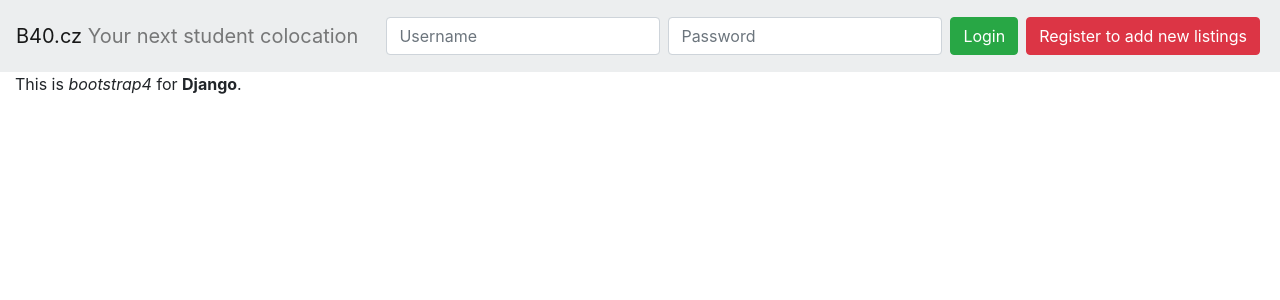
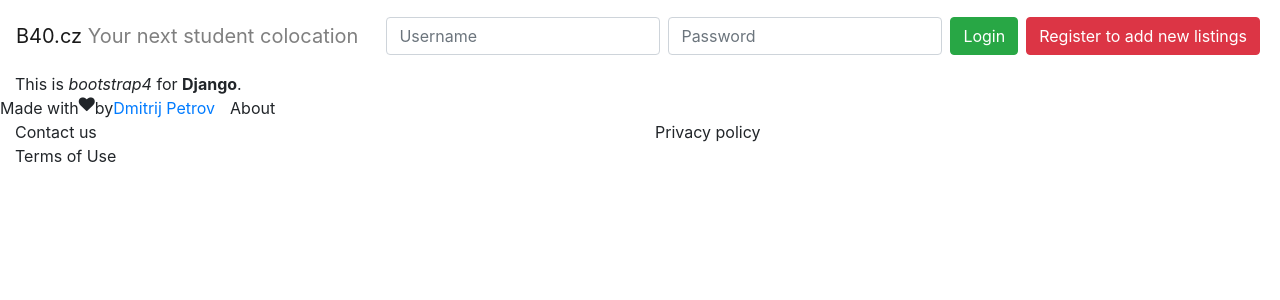
Before and after one commit to dmpe/django-wohn, a Django app: page / in a window 1280 px wide. Shown: the top 300 px of the page. Run offline with Django 3.2, Linux system fonts and the light colour scheme; some libraries are stand-ins or nearby versions.

Commit message:
push first draft of footer

```diff
--- a/b40_cz/static/global_styles.css
+++ b/b40_cz/static/global_styles.css
@@ -0,0 +1,12 @@
+
+/* Header - Nav
+//////////////////////*/
+.headerBackground {
+	background-color: #ECEEEF
+}
+
+/* Footer
+//////////////////////*/
+.heartIcon {
+	color: red;
+}
--- a/templates/base.html
+++ b/templates/base.html
@@ -14,6 +14,7 @@
     {# Load CSS and JavaScript #}
     <script src="https://ajax.googleapis.com/ajax/libs/jquery/3.3.1/jquery.min.js"></script>
     <link rel="stylesheet" href="https://stackpath.bootstrapcdn.com/bootstrap/4.1.3/css/bootstrap.min.css" integrity="sha384-MCw98/SFnGE8fJT3GXwEOngsV7Zt27NXFoaoApmYm81iuXoPkFOJwJ8ERdknLPMO" crossorigin="anonymous">
+    <link rel="stylesheet" href="https://cdnjs.cloudflare.com/ajax/libs/font-awesome/4.7.0/css/font-awesome.min.css" integrity="sha256-eZrrJcwDc/3uDhsdt61sL2oOBY362qM3lon1gyExkL0=" crossorigin="anonymous" />
     <link rel="stylesheet" type="text/css" href="{% static 'global_styles.css' %}">
 
     <meta name="yandex-verification" content="7884b3fcb5602285" />
--- a/templates/footer.html
+++ b/templates/footer.html
@@ -0,0 +1,14 @@
+<footer>
+	<div class="container-fluid">
+		<div class="row">
+			Made with <i class="fa fa-heart" style="heartIcon" aria-hidden="true"></i> by <a href="https://www.linkedin.com/in/dmitrijpetrov/" target="_blank">Dmitrij Petrov</a>
+
+			<div class="col-md-6">About</div>
+			<div class="col-md-6">Contact us</div>
+			<div class="col-md-6">Privacy policy</div>
+			<div class="col-md-6">Terms of Use</div>
+		</div>
+
+	</div>
+
+</footer>
--- a/templates/header.html
+++ b/templates/header.html
@@ -1,4 +1,5 @@
-<nav class="navbar navbar-expand-md navbar-light" style="background-color: #ECEEEF" role="navigation">
+<header>
+	<nav class="navbar navbar-expand-md navbar-light" style="headerBackground" role="navigation">
 		<a class="navbar-brand mb-0" href="index.html">B40.cz
 			<span class="navbar-text d-md-inline-flex d-none d-md-block">
 				<!-- be inline next to brand; hiden on small screens, i.e. display only on >= md (d-lg-block d-xl-block) -->
@@ -22,3 +23,4 @@
 			</form>
 		</div>
 	</nav>
+</header>
```
Lines whose indentation alone changed are shown as unchanged.
